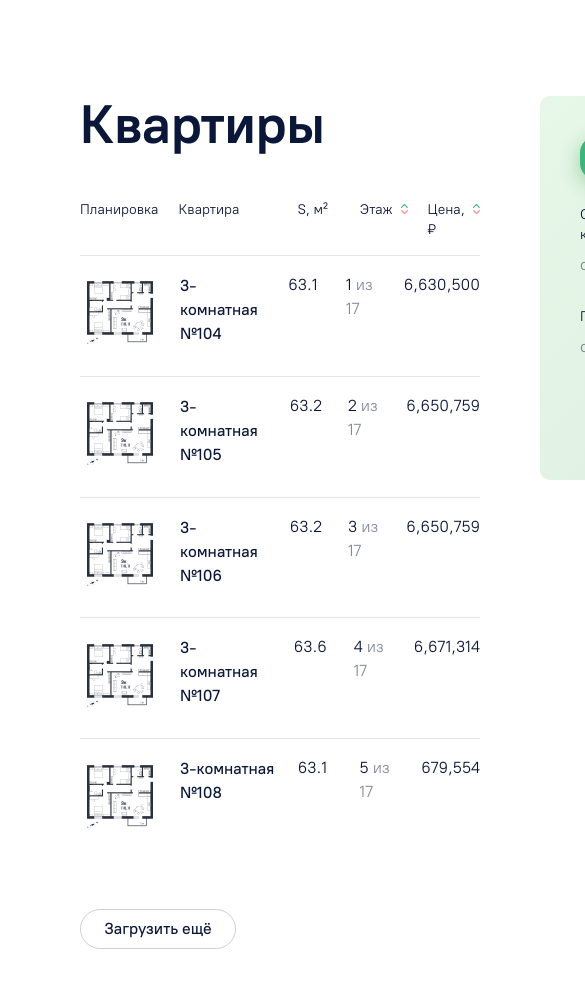
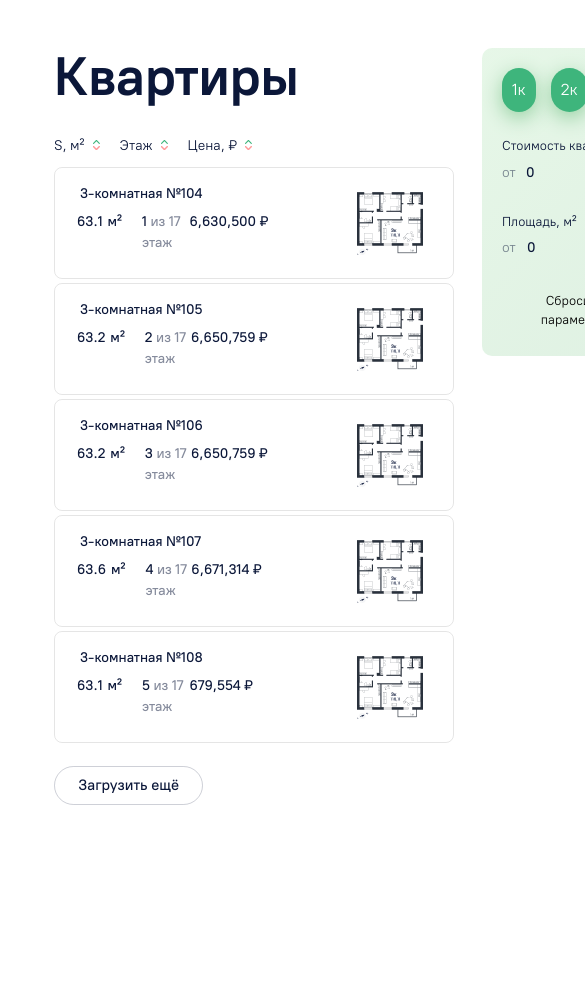
Before and after one commit to RomanNemercev/curly-garbanzo, a Nuxt app: page / in a window 390 px wide. Shown: the top 988 px of the page, 585 px wide, since content can reach past the window. After the commit the page ends 844 px from the top, so only its background shows below. Built offline with nearby package versions, Linux system fonts and the light colour scheme.

Commit message:
final create. Complete tablet version layout on pp-standart. Send on check.

```diff
--- a/app/components/ApartmentCard.vue
+++ b/app/components/ApartmentCard.vue
@@ -1,12 +1,13 @@
 <template>
     <div class="apartment-block" role="listitem" v-for="apartment in apartments" :key="apartment.id">
-        <div class="apartment-block__item">
+        <div class="apartment-block__item a">
             <img :src="`/images/${apartment.image}`" loading="lazy" alt="Layout" class="apartment-block__image">
         </div>
-        <div class="apartment-block__item">{{ apartment.layout }}</div>
-        <div class="apartment-block__item">{{ apartment.area }}</div>
-        <div class="apartment-block__item">{{ apartment.floors }}</div>
-        <div class="apartment-block__item">{{ apartment.price.toLocaleString() }}</div>
+        <div class="apartment-block__item b">{{ apartment.layout }}</div>
+        <div class="apartment-block__item c">{{ apartment.area }} <span class="apartment-block__m">м²</span></div>
+        <div class="apartment-block__item d">{{ apartment.floors }} <span class="apartment-block__f">этаж</span></div>
+        <div class="apartment-block__item e">{{ apartment.price.toLocaleString() }} <span
+              class="apartment-block__r">₽</span></div>
     </div>
 </template>
 
@@ -45,12 +46,20 @@ defineProps<{
         font-size: 1.6rem;
         font-weight: 400;
         padding-top: 18px;
+
+        .apartment-block__m {
+            display: none;
+        }
     }
 
     &__item:nth-child(4) {
         font-size: 1.6rem;
         color: rgba(11, 23, 57, 0.5);
         padding-top: 18px;
+
+        .apartment-block__f {
+            display: none;
+        }
     }
 
     &__item:nth-child(4)::first-letter {
@@ -61,6 +70,101 @@ defineProps<{
         font-size: 1.6rem;
         font-weight: 400;
         padding-top: 18px;
+
+        .apartment-block__r {
+            display: none;
+        }
     }
 }
+
+@media (max-width: 960px) {
+    .apartment-block {
+        border: 1px solid rgba(0, 0, 0, 0.1);
+        border-radius: 8px;
+        box-shadow: none;
+        // display: flex;
+        // flex-direction: row-reverse;
+        display: grid;
+        grid-template-areas:
+            "i i i i i f f f"
+            "i i i i i f f f"
+            "b o n n n f f f"
+            "b o n n n f f f"
+            "b o n n n f f f";
+
+        &__item:first-child {
+            padding: 24px 30px 18px 20px;
+        }
+
+        &__item:nth-child(2) {
+            font-size: 14px;
+            font-weight: 500;
+            padding-top: 21px;
+            padding-left: 25px;
+            line-height: 10px;
+        }
+
+        &__item:nth-child(3) {
+            display: flex;
+            column-gap: 5px;
+            font-size: 14px;
+            font-weight: 500;
+            padding-top: 0;
+            padding-left: 22px;
+            margin-top: -5px;
+
+            .apartment-block__m {
+                display: inline-block;
+            }
+        }
+
+        &__item:nth-child(4) {
+            font-size: 14px;
+            font-weight: 500;
+            padding-top: 0;
+            margin-top: -5px;
+
+            .apartment-block__f {
+                display: inline-block;
+            }
+        }
+
+        &__item:last-child {
+            padding-top: 0;
+            font-size: 14px;
+            font-weight: 500;
+            margin-top: -5px;
+            margin-left: -23px;
+
+            .apartment-block__r {
+                display: inline-block;
+            }
+        }
+    }
+
+    .apartment-block:not(:last-of-type) {
+        margin-bottom: 4px;
+    }
+
+    .a {
+        grid-area: f;
+    }
+
+    .b {
+        grid-area: i;
+    }
+
+    .c {
+        grid-area: b;
+    }
+
+    .d {
+        grid-area: o;
+    }
+
+    .e {
+        grid-area: n;
+    }
+
+}
 </style>
--- a/app/pages/index.vue
+++ b/app/pages/index.vue
@@ -11,9 +11,25 @@
                     <div class="apartments-page__apartment-list-header" role="row">
                         <div class="apartments-page__apartment-list-header-item" role="columnheader">Планировка</div>
                         <div class="apartments-page__apartment-list-header-item" role="columnheader">Квартира</div>
-                        <div class="apartments-page__apartment-list-header-item" role="columnheader"
+                        <div class="apartments-page__apartment-list-header-item apartments-area" role="columnheader"
                           @click="store.sortBy('area')">S, м²
-                            <span v-if="store.sortKey === 'area'">{{ store.sortOrder === 'asc' ? '↑' : '↓' }}</span>
+                            <div class="apartments-page__apartment-list-svg"
+                              :class="store.sortOrder === 'asc' ? 'active' : 'non-active'">
+                                <svg width="7" height="10" viewBox="0 0 7 10" fill="none"
+                                  xmlns="http://www.w3.org/2000/svg">
+                                    <g opacity="0.4">
+                                        <path fill-rule="evenodd" clip-rule="evenodd"
+                                          d="M2.82335 9.7465C2.98561 9.91016 3.19987 10 3.42956 10C3.65867 10 3.87408 9.91016 4.0352 9.7465L6.69029 6.98723C6.9137 6.7612 6.9137 6.39555 6.69029 6.16952C6.46747 5.94349 6.1058 5.94349 5.8824 6.16952L3.42956 8.72451L0.976151 6.16952C0.752751 5.94349 0.391653 5.94349 0.168252 6.16952C-0.0551483 6.39555 -0.0551483 6.7612 0.168252 6.98723L2.82335 9.7465Z"
+                                          fill="#FF0000" />
+                                        <path fill-rule="evenodd" clip-rule="evenodd"
+                                          d="M2.82335 9.7465C2.98561 9.91016 3.19987 10 3.42956 10C3.65867 10 3.87408 9.91016 4.0352 9.7465L6.69029 6.98723C6.9137 6.7612 6.9137 6.39555 6.69029 6.16952C6.46747 5.94349 6.1058 5.94349 5.8824 6.16952L3.42956 8.72451L0.976151 6.16952C0.752751 5.94349 0.391653 5.94349 0.168252 6.16952C-0.0551483 6.39555 -0.0551483 6.7612 0.168252 6.98723L2.82335 9.7465Z"
+                                          fill="#0B1739" />
+                                    </g>
+                                    <path fill-rule="evenodd" clip-rule="evenodd"
+                                      d="M4.0345 0.253496C3.87223 0.0898395 3.65798 2.7968e-07 3.42829 2.9976e-07C3.19918 3.1979e-07 2.98377 0.0898396 2.82265 0.253496L0.167554 3.01277C-0.0558463 3.2388 -0.0558462 3.60445 0.167554 3.83048C0.390384 4.05651 0.752053 4.05651 0.975454 3.83048L3.42829 1.27549L5.8817 3.83048C6.1051 4.05651 6.4662 4.05651 6.6896 3.83048C6.913 3.60445 6.913 3.2388 6.6896 3.01277L4.0345 0.253496Z"
+                                      fill="#3EB57C" />
+                                </svg>
+                            </div>
                         </div>
                         <div class="apartments-page__apartment-list-header-item apartments-floor" role="columnheader"
                           @click="store.sortBy('floors')">
@@ -276,6 +292,12 @@ onMounted(() => {
                 margin-bottom: 30px;
             }
 
+            @media (max-width: 960px) {
+                .apartments-page__main-title {
+                    margin-bottom: 14px;
+                }
+            }
+
             .apartments-page__apartment-list {
                 width: 100%;
                 border-radius: 4px;
@@ -304,8 +326,15 @@ onMounted(() => {
                         }
                     }
 
+                    @media (max-width: 960px) {
+                        .apartments-page__apartment-list-header-item:nth-child(-n+2) {
+                            display: none;
+                        }
+                    }
+
                     .apartments-floor,
-                    .apartments-rub {
+                    .apartments-rub,
+                    .apartments-area {
                         display: flex;
                         column-gap: 8px;
                     }
@@ -357,10 +386,24 @@ onMounted(() => {
                     }
                 }
 
+                @media (max-width: 960px) {
+                    &-header {
+                        display: flex;
+                        box-shadow: none;
+                        padding-bottom: 6px;
+                    }
+                }
+
                 &__no-results {
                     padding: 20px;
                     text-align: center;
                     color: #999;
+                }
+            }
+
+            @media (max-width: 960px) {
+                .apartments-page__apartment-list {
+                    margin-bottom: 23px;
                 }
             }
 
@@ -384,6 +427,12 @@ onMounted(() => {
                 &:hover:not(:disabled) {
                     background-color: rgba(62, 181, 124, 0.1);
                     border: 1px solid var(--color_ocean-green);
+                }
+            }
+
+            @media (max-width: 960px) {
+                .apartments-page__btn-more {
+                    font-size: 15px;
                 }
             }
         }
@@ -520,6 +569,48 @@ onMounted(() => {
             }
         }
 
+        @media (max-width: 960px) {
+            &-filters {
+                padding: 20px;
+
+                .apartments-page__filter-group {
+                    .apartments-page__rooms-buttons {
+                        column-gap: 15px;
+                    }
+
+                    .apartments-page__rooms-title {
+                        font-size: 13px;
+                        margin-bottom: 6px;
+                    }
+
+                    .apartments-page__filter-item {
+                        margin-bottom: 11px;
+
+                        .apartments-page__from-title {
+                            font-size: 14px;
+                        }
+
+                        .apartments-page__from-item {
+                            font-size: 14px;
+                            margin-right: 51px;
+                        }
+
+                        .apartments-page__to-title {
+                            font-size: 14px;
+                        }
+
+                        .apartments-page__to-item {
+                            font-size: 14px;
+                        }
+                    }
+                }
+
+                .apartments-page__main-reset {
+                    font-size: 13px;
+                }
+            }
+        }
+
         &-top {
             position: fixed;
             right: 32px;
@@ -533,6 +624,19 @@ onMounted(() => {
                 opacity: 0.6;
             }
         }
+    }
+
+    @media (max-width: 960px) {
+        &__main {
+            column-gap: 28px;
+            grid-template-columns: minmax(400px, 506px) minmax(200px, 318px);
+        }
+    }
+}
+
+@media (max-width: 960px) {
+    .apartments-page {
+        padding: 36px 54px;
     }
 }
 
```
